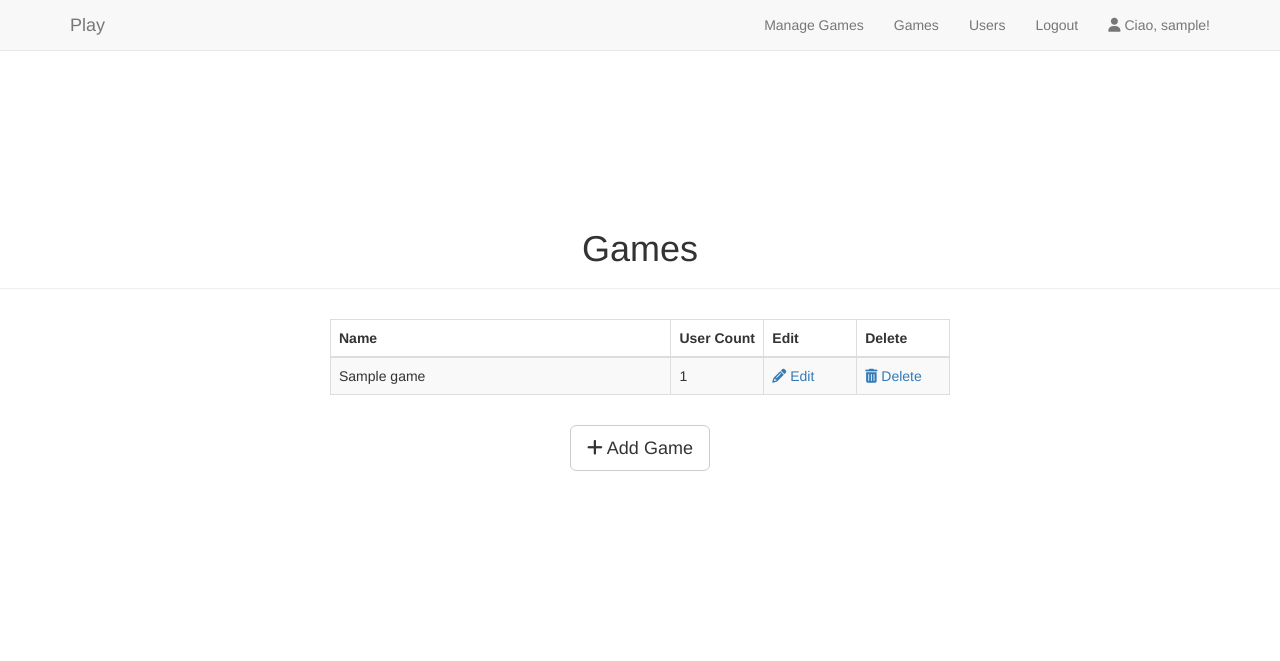
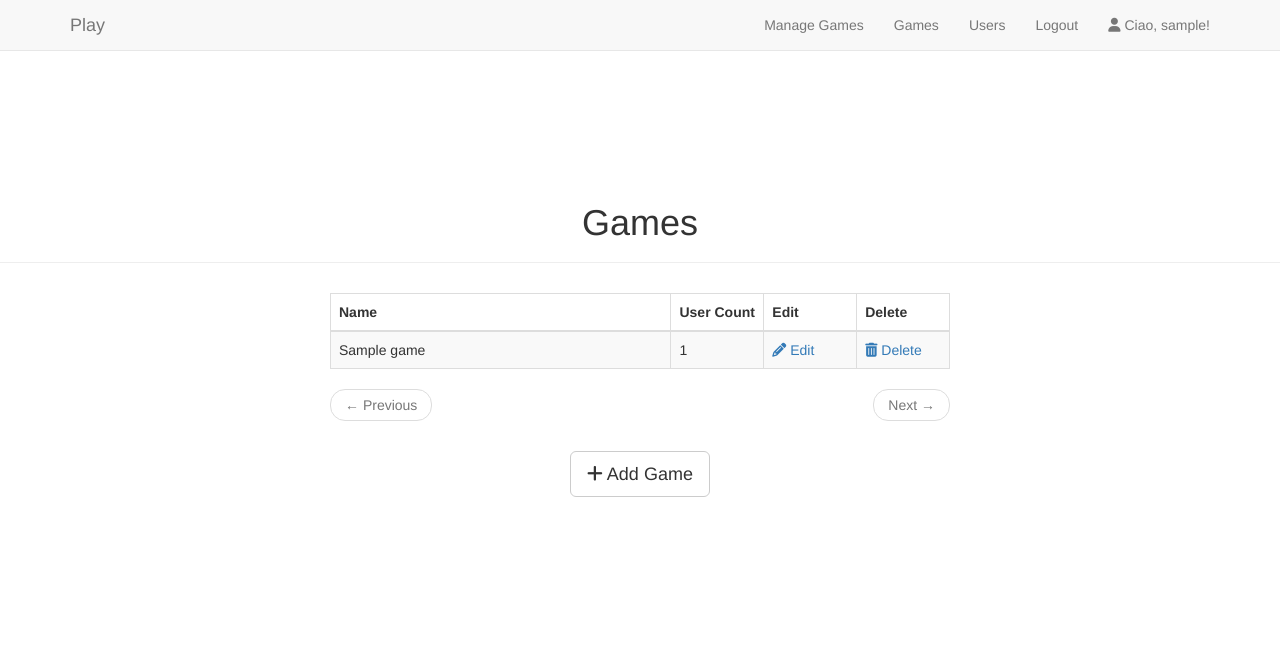
Before and after one commit to fossabot/italygames-play, a Flask app: page /admin/games in a window 1280 px wide. Shown: the top 661 px of the page. Run offline with Flask 2, Linux system fonts and the light colour scheme; a user stored in the database is signed in; tables that the repository leaves empty hold one stand-in row (values such as "Sample post"); parts of the project's set-up code (start-up, migrations or seed data) failed here and were passed over; some libraries are stand-ins or nearby versions.

Commit message:
add admin page pagination

```diff
--- a/app/admin/views.py
+++ b/app/admin/views.py
@@ -6,6 +6,8 @@ from forms import GameForm
 from .. import db
 from ..models import Game
 
+PER_PAGE = 10
+
 
 def check_admin():
     """Prevents non-admins from accessing the page"""
@@ -13,12 +15,13 @@ def check_admin():
         abort(403)
 
 
-@admin.route('/games', methods=['GET', 'POST'])
+@admin.route('/games', defaults={'page': 1})
+@admin.route('/games/page/<int:page>')
 @login_required
-def list_games():
+def list_games(page):
     """List all games"""
     check_admin()
-    games = Game.query.all()
+    games = Game.query.paginate(page, PER_PAGE, error_out=False)
 
     return render_template('admin/games/games.html',
                            games=games,
@@ -92,4 +95,4 @@ def delete_game(id):
     flash('Game successfully deleted')
 
     return redirect(url_for('admin.list_games'))
-    return render_template(title='Delete Game')
+    # return render_template(title='Delete Game')
--- a/app/dashboard/views.py
+++ b/app/dashboard/views.py
@@ -5,7 +5,7 @@ from . import dashboard
 from .. import db
 from ..models import Game, User
 
-PER_PAGE = 15
+PER_PAGE = 10
 
 
 @dashboard.route('/')
@@ -52,7 +52,7 @@ def follow_game(game_id, user_id):
     db.session.commit()
 
     return redirect(url_for('dashboard.list_games'))
-    return render_template(title='Follow Game')
+    # return render_template(title='Follow Game')
 
 
 @dashboard.route('/game/<int:game_id>/unfollow/<int:user_id>',
@@ -67,7 +67,7 @@ def unfollow_game(game_id, user_id):
     db.session.commit()
 
     return redirect(url_for('dashboard.list_games'))
-    return render_template(title='Unfollow Game')
+    # return render_template(title='Unfollow Game')
 
 
 @dashboard.route('/users', defaults={'page': 1})
--- a/app/templates/admin/games/games.html
+++ b/app/templates/admin/games/games.html
@@ -6,7 +6,7 @@
             <div class="inner">
                 <br/>
                 <h1 style="text-align:center;">Games</h1>
-                {% if games %}
+                {% if games.items %}
                     <hr class="intro-divider">
                     <div class="center">
                         <table class="table table-striped table-bordered">
@@ -19,7 +19,7 @@
                             </tr>
                             </thead>
                             <tbody>
-                            {% for game in games %}
+                            {% for game in games.items %}
                                 <tr>
                                     <td> {{ game.name }} </td>
                                     <td>
@@ -43,6 +43,37 @@
                             {% endfor %}
                             </tbody>
                         </table>
+                        <nav>
+                            <ul class="pager">
+                                {% if games.has_prev %}
+                                    <li class="previous">
+                                        <a href="{{ url_for('admin.list_games', page=games.prev_num) }}">
+                                            <span aria-hidden="true">&larr;</span>
+                                            Previous</a>
+                                    </li>
+                                {% else %}
+                                    <li class="previous disabled">
+                                        <a href="javascript:void(0)">
+                                            <span aria-hidden="true">&larr;</span>
+                                            Previous</a>
+                                    </li>
+                                {% endif %}
+
+                                {% if games.has_next %}
+                                    <li class="next">
+                                        <a href="{{ url_for('admin.list_games', page=games.next_num) }}">
+                                            Next <span
+                                                aria-hidden="true">&rarr;</span></a>
+                                    </li>
+                                {% else %}
+                                    <li class="next disabled">
+                                        <a href="javascript:void(0)">
+                                            Next <span
+                                                aria-hidden="true">&rarr;</span></a>
+                                    </li>
+                                {% endif %}
+                            </ul>
+                        </nav>
                     </div>
                     <div style="text-align: center">
                 {% else %}
```
